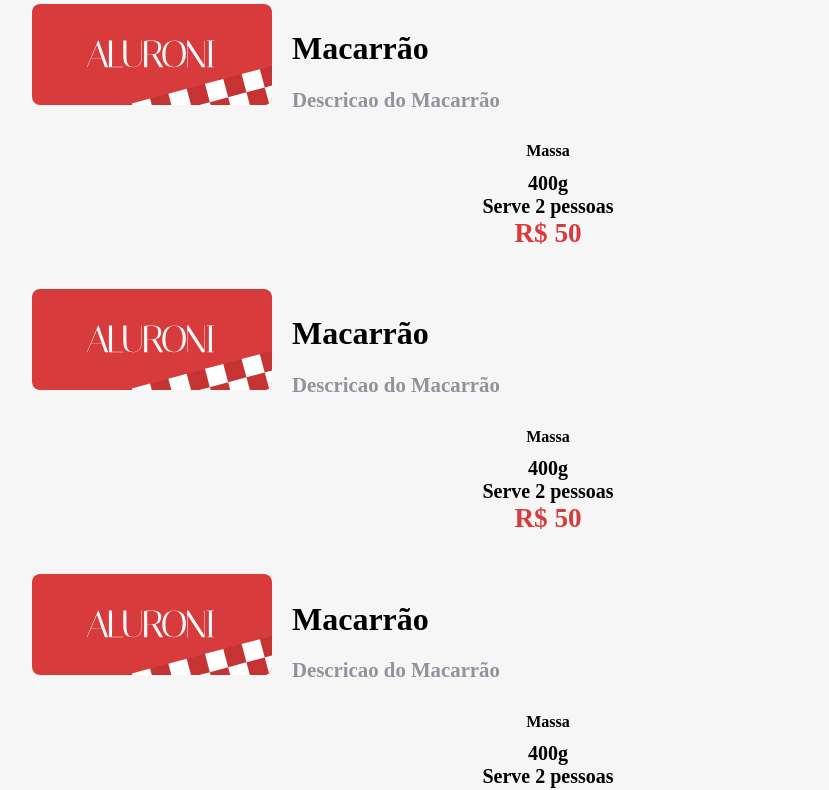
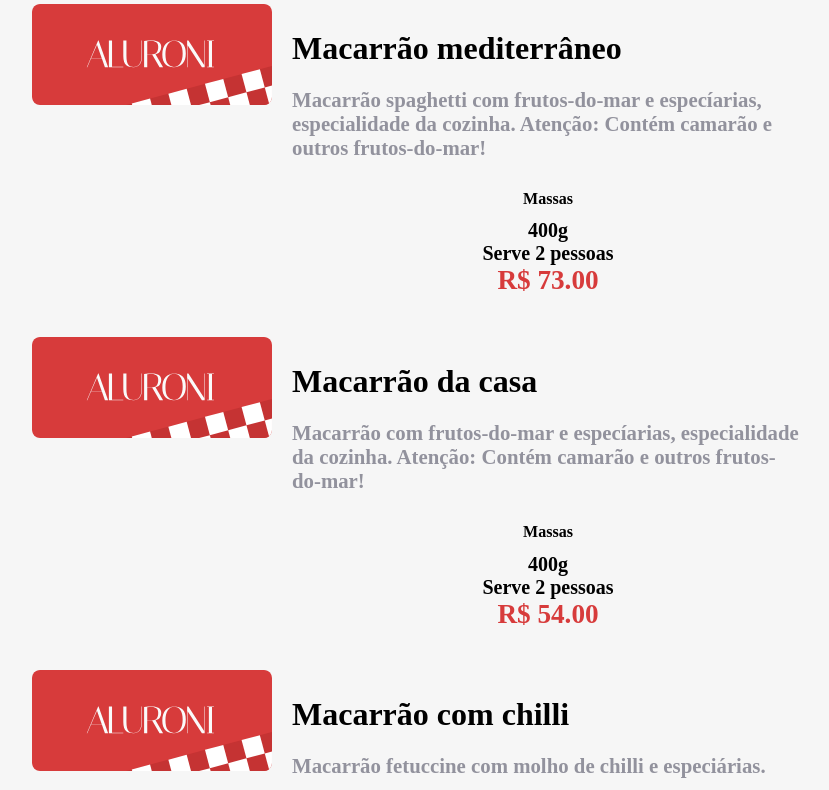
Before and after one commit to AndreLebrao/aluroni, a React (Create React App) app: page / in a window 1280 px wide. Shown: the part 780-1570 px from the top of the page, without its empty margins (168-997 px from the left). Built offline with nearby package versions, Linux system fonts and the light colour scheme; a web font is replaced by a local one.

Commit message:
feature (itens) : dynamically rendering items

```diff
--- a/src/pages/Cardapio/Itens/Item/Item.tsx
+++ b/src/pages/Cardapio/Itens/Item/Item.tsx
@@ -1,21 +1,26 @@
 import logo from "assets/logo.svg";
+import cardapio from "../itens.json";
 import styles from "./Item.module.scss";
-export default function Item() {
+
+type Props = typeof cardapio[0]
+
+export default function Item(props:Props) {
+
   return (
     <div className={styles.item}>
       <div className={styles.item__imagem}>
-        <img src={logo} alt="imagem" />
+        <img src={logo} alt={props.title} />
       </div>
       <div className={styles.item__descricao}>
         <div className={styles.item__titulo}>
-            <h2>Macarrão</h2>
-            <p>Descricao do Macarrão</p>
+            <h2>{props.title}</h2>
+            <p>{props.description}</p>
         </div>
           <div>
-            <div className={styles.item__tipo}>Massa</div>
-            <div className={styles.item__porcao}>400g</div>
-            <div className={styles.item__qtdpessoas}>Serve 2 pessoas</div>
-            <div className={styles.item__valor}>R$ 50</div>
+            <div className={styles.item__tipo}>{props.category.label}</div>
+            <div className={styles.item__porcao}>{props.size}g</div>
+            <div className={styles.item__qtdpessoas}>Serve {props.serving} pessoa{props.serving===1 ? "" : "s"}</div>
+            <div className={styles.item__valor}>R$ {props.price.toFixed(2)}</div>
           </div>
       </div>
     </div>
--- a/src/pages/Cardapio/Itens/Itens.tsx
+++ b/src/pages/Cardapio/Itens/Itens.tsx
@@ -6,7 +6,7 @@
   return (
     <div className={styles.itens}>
       {cardapio.map((item) => (
-        <Item key={item.id} />
+        <Item key={item.id} {...item}/>
       ))}
     </div>
   );
```
